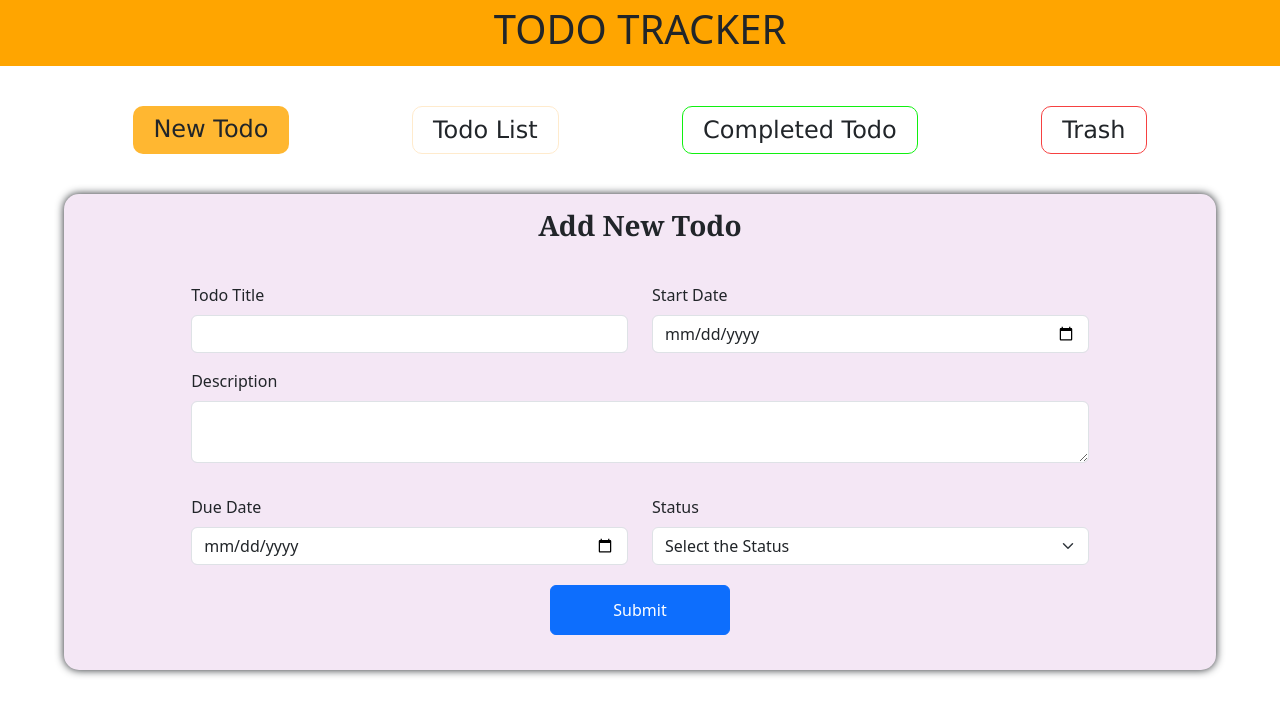
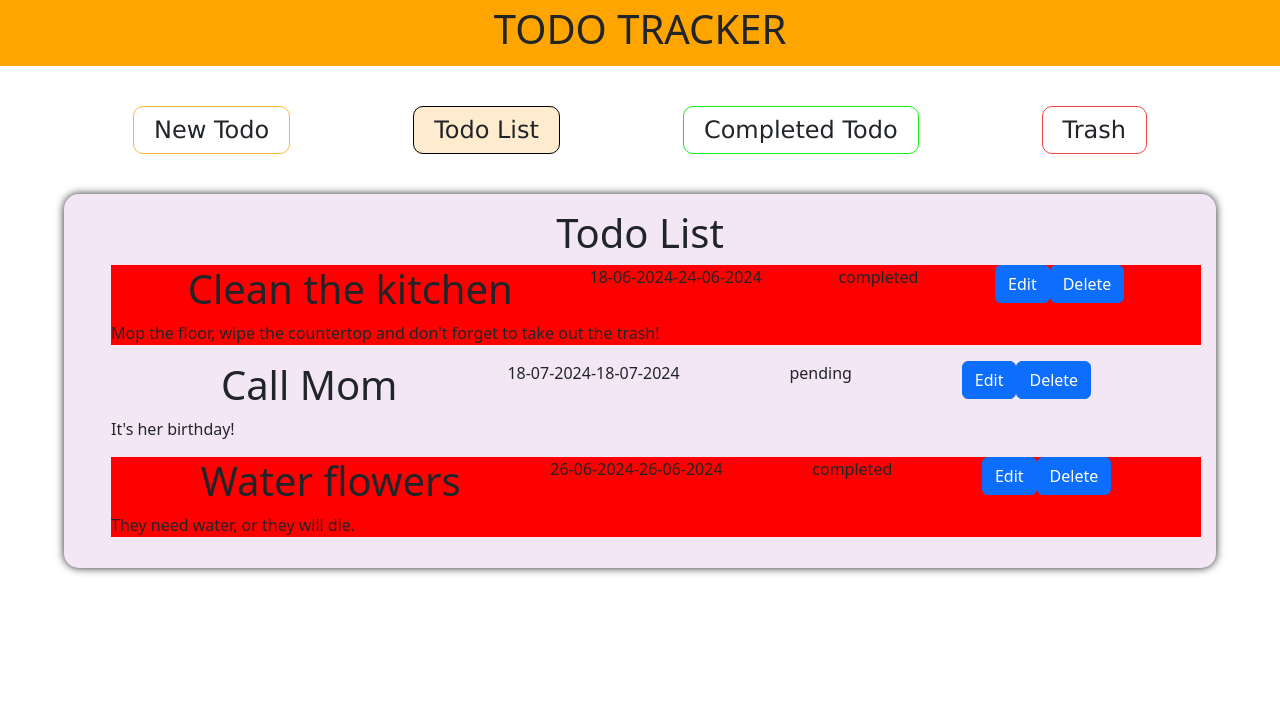
Before and after one commit to NagendraVarma1/Todo-Project, a React (Create React App) app: page / in a window 1280 px wide. Shown: the top 716 px of the page. Built offline with nearby package versions, Linux system fonts and the light colour scheme.

Commit message:
small changes

```diff
--- a/src/App.js
+++ b/src/App.js
@@ -12,8 +12,8 @@ function App() {
       path: '/',
       element: <RootLayout />,
       children: [
-        {path: '/', element: <TodoForm />},
-        {path: '/todoList', element: <List />},
+        {path: '/', element: <List />},
+        {path: '/form', element: <TodoForm />},
         {path: '/completedTodo', element: <CompletedTodo />},
         {path: '/trash', element: <Trash />}
       ]
--- a/src/Components/Cards/Cards.js
+++ b/src/Components/Cards/Cards.js
@@ -9,16 +9,16 @@ const Cards = () => {
   return (
     <div className={classes.mainDiv}>
       <div
-        className={path === "/" ? classes.newTodoActive : classes.newTodo}
-        onClick={() => navigate("/")}
+        className={path === "/form" ? classes.newTodoActive : classes.newTodo}
+        onClick={() => navigate("/form")}
       >
         New Todo
       </div>
       <div
         className={
-          path === "/todoList" ? classes.todoListActive : classes.todoList
+          path === "/" ? classes.todoListActive : classes.todoList
         }
-        onClick={() => navigate("/todoList")}
+        onClick={() => navigate("/")}
       >
         Todo List
       </div>
--- a/src/Components/Cards/Cards.module.css
+++ b/src/Components/Cards/Cards.module.css
@@ -22,6 +22,7 @@
     text-align: center;
     font-size: 1.5rem;
     font-family: 'Lucida Sans', 'Lucida Sans Regular', 'Lucida Grande', 'Lucida Sans Unicode', Geneva, Verdana, sans-serif;
+    border: 1px solid black;
 }
 
 .newTodoActive{
--- a/src/Components/List/List.js
+++ b/src/Components/List/List.js
@@ -36,19 +36,19 @@ const List = () => {
       <h1 style={{ textAlign: "center" }}>Todo List</h1>
       <ul>
         {data.map((data) => (
-          <li key={data.id} style={{display: "flex", justifyContent: "space-around"}}>
-            <div>
+          <li key={data.id}>
+            <div style={{display: "flex", flexWrap: 'wrap', justifyContent: 'space-evenly'}}>
               <h1>{data.title}</h1>
-              <p>{data.description}</p>
-            </div>
-            <div>
               <p>{data.startDate}-{data.endDate}</p>
               <p>{data.status}</p>
+              <div>
+              <Button style={{height: 'max-content'}}>Edit</Button>
+              <Button style={{height: 'max-content'}}>Delete</Button>
+              </div>
+
             </div>
-            <div>
-              <Button>Edit</Button>
-              <Button>Delete</Button>
-            </div>
+              <p>{data.description}</p>
+
           </li>
         ))}
       </ul>
```
